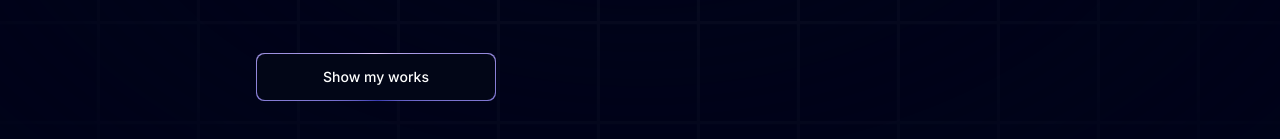
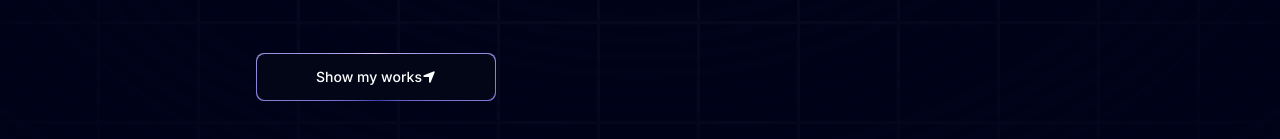
Before and after one commit to KevinShehan/portfolio, a Next.js app: page / in a window 1280 px wide. Shown: the part 579-718 px from the top of the page. Built offline with nearby package versions, Linux system fonts and the light colour scheme.

Commit message:
icon added

```diff
--- a/components/Hero.tsx
+++ b/components/Hero.tsx
@@ -1,3 +1,4 @@
+import { FaLocationArrow } from "react-icons/fa6";
 import MagicButton from "./ui/MagicButton";
 import { Spotlight } from "./ui/Spotlight";
 import { TextGenerateEffect } from "./ui/TextGenerateEffect";
@@ -38,18 +39,23 @@ const Hero = () => {
         <div className="max-w-[89vw] md:max-w-2xl lg:max-w-[60vw] flex flex-col item-center justify-center ">
           <h2 className="uppercase tracking-widest text-xs text-center text-blue-100 max-w-80">
             Dynamic Web Magic with Next.js
-            </h2>
-            <TextGenerateEffect
+          </h2>
+          <TextGenerateEffect
             className="text-center text-[40px] md:text-5xl lg:text-6xl
             "
-            words="Transforming Concepts into Seamless Expirience" />
+            words="Transforming Concepts into Seamless Expirience"
+          />
 
-            <p className="text-center md:tracking-wider mb-4 text-sm md:text-lg lg:text-2xl">Hi I&apos;m Kevin,
-              a Next.js Developer Base in Croatia.
-            </p>
-            <a href="#about">
-              <MagicButton title="Show my works"/>
-            </a>
+          <p className="text-center md:tracking-wider mb-4 text-sm md:text-lg lg:text-2xl">
+            Hi I&apos;m Kevin, a Next.js Developer Base in Croatia.
+          </p>
+          <a href="#about">
+            <MagicButton
+              title="Show my works"
+              icon={<FaLocationArrow />}
+              position="right"
+            />
+          </a>
         </div>
       </div>
     </div>
```
